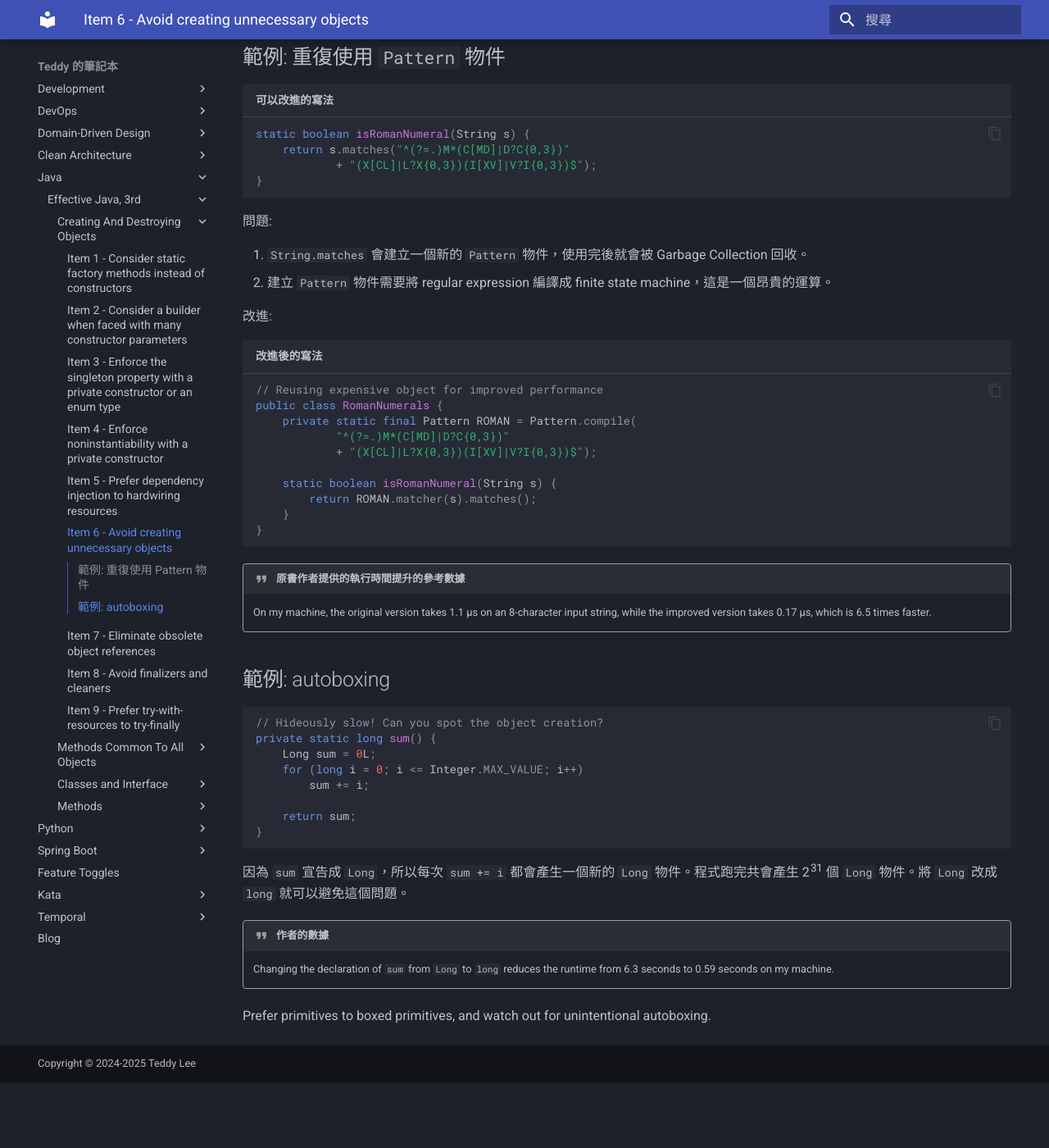
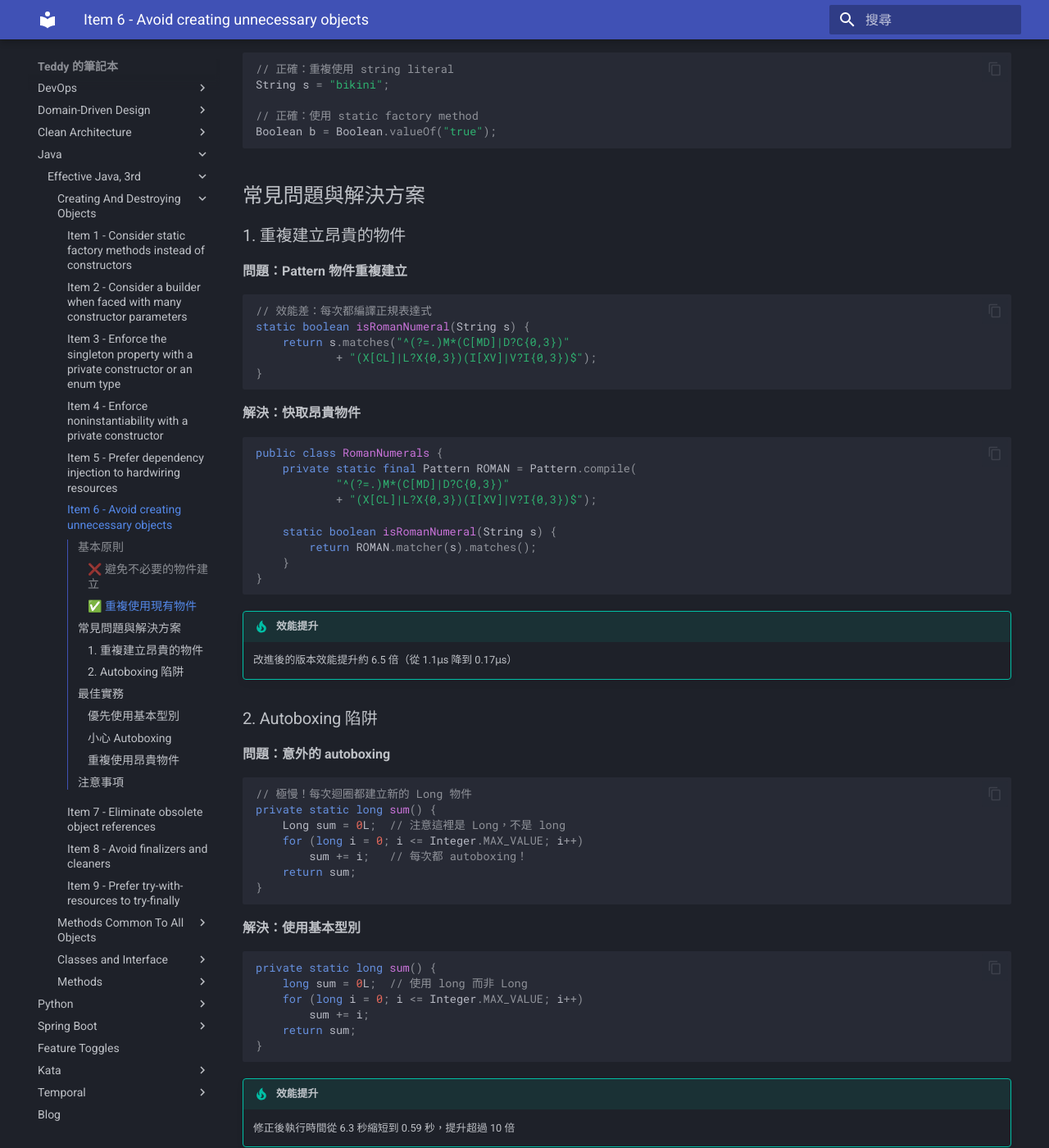
Before and after one commit to teddyprogramming/teddyprogramming.github.io, an MkDocs documentation site: the page built from docs/java/effective-java/006.md, in a window 1280 px wide and 1400 px high, scrolled down 472 px. Shown: the whole window at 82% size. Built offline with MkDocs 1.6.1 and Material for MkDocs 9.7.7, drawn with Linux system fonts in a browser that asks for light colours; before the commit the page ends 1792 px from its top, so only the background shows below that; some of the changed text lies outside the part shown.

````diff
--- a/docs/java/effective-java/006.md
+++ b/docs/java/effective-java/006.md
@@ -1,41 +1,46 @@
 # Item 6: Avoid creating unnecessary objects
 
-immutable object 通常可以 reuse，不必重新產生一個新的物件。
+避免建立不必要的物件，特別是在迴圈中或頻繁呼叫的方法裡。不可變物件 (immutable object) 通常可以重複使用。
+
+## 基本原則
+
+### ❌ 避免不必要的物件建立
 
 ```java
-String s = new String("bikini");  // 別這麼做 !!
+// 錯誤：每次都建立新的 String 物件
+String s = new String("bikini");
+
+// 錯誤：每次呼叫都建立新的 Boolean 物件
+Boolean b = new Boolean("true");
 ```
 
-應該這麼做
+### ✅ 重複使用現有物件
 
 ```java
+// 正確：重複使用 string literal
 String s = "bikini";
+
+// 正確：使用 static factory method
+Boolean b = Boolean.valueOf("true");
 ```
 
-這樣可以確保 `s` 會指向同一個物件，而不是重新產生一個新的物件。只要使用 constructor 就會產生新的物件。
+## 常見問題與解決方案
 
-通常 static factory methods 可以實作避免重複產生物件的效果。
+### 1. 重複建立昂貴的物件
 
-`Boolean.valueOf(String)` 優於 `Boolean(String)`，因為 `valueOf` 可以重複使用物件。
+**問題：Pattern 物件重複建立**
 
-## 範例: 重復使用 `Pattern` 物件
-
-```java title="可以改進的寫法"
+```java
+// 效能差：每次都編譯正規表達式
 static boolean isRomanNumeral(String s) {
     return s.matches("^(?=.)M*(C[MD]|D?C{0,3})"
             + "(X[CL]|L?X{0,3})(I[XV]|V?I{0,3})$");
 }
 ```
 
-問題:
+**解決：快取昂貴物件**
 
-1. `String.matches` 會建立一個新的 `Pattern` 物件，使用完後就會被 Garbage Collection 回收。
-2. 建立 `Pattern` 物件需要將 regular expression 編譯成 finite state machine，這是一個昂貴的運算。
-
-改進:
-
-```java title="改進後的寫法"
-// Reusing expensive object for improved performance
+```java
 public class RomanNumerals {
     private static final Pattern ROMAN = Pattern.compile(
             "^(?=.)M*(C[MD]|D?C{0,3})"
@@ -47,25 +52,65 @@
 }
 ```
 
-!!! quote "原書作者提供的執行時間提升的參考數據"
-    On my machine, the original version takes 1.1 µs on an 8-character input string, while the improved version takes 0.17 µs, which is 6.5 times faster.
+!!! tip "效能提升"
+    改進後的版本效能提升約 6.5 倍（從 1.1μs 降到 0.17μs）
 
-## 範例: autoboxing
+### 2. Autoboxing 陷阱
+
+**問題：意外的 autoboxing**
 
 ```java
-// Hideously slow! Can you spot the object creation?
+// 極慢！每次迴圈都建立新的 Long 物件
 private static long sum() {
-    Long sum = 0L;
+    Long sum = 0L;  // 注意這裡是 Long，不是 long
     for (long i = 0; i <= Integer.MAX_VALUE; i++)
-        sum += i;
-
+        sum += i;   // 每次都 autoboxing！
     return sum;
 }
 ```
 
-因為 `sum` 宣告成 `Long`，所以每次 `sum += i` 都會產生一個新的 `Long` 物件。程式跑完共會產生 2<sup>31</sup> 個 `Long` 物件。將 `Long` 改成 `long` 就可以避免這個問題。
+**解決：使用基本型別**
 
-!!! quote "作者的數據"
-    Changing the declaration of `sum` from `Long` to `long` reduces the runtime from 6.3 seconds to 0.59 seconds on my machine.
+```java
+private static long sum() {
+    long sum = 0L;  // 使用 long 而非 Long
+    for (long i = 0; i <= Integer.MAX_VALUE; i++)
+        sum += i;
+    return sum;
+}
+```
 
-Prefer primitives to boxed primitives, and watch out for unintentional autoboxing.
+!!! tip "效能提升"
+    修正後執行時間從 6.3 秒縮短到 0.59 秒，提升超過 10 倍
+
+## 最佳實務
+
+### 優先使用基本型別
+
+- ✅ `int`, `long`, `boolean` 等基本型別
+- ❌ `Integer`, `Long`, `Boolean` 等包裝類別
+
+### 小心 Autoboxing
+
+- 在迴圈中特別注意基本型別與包裝類別的混用
+- 效能敏感的程式碼避免意外的 boxing/unboxing
+
+### 重複使用昂貴物件
+
+- 將昂貴的物件 (如 Pattern) 宣告為 static final
+- 使用 static factory methods 而非 constructors
+- 考慮使用 object pool (但通常不建議)
+
+## 注意事項
+
+!!! warning "不要過度優化"
+    - 現代 JVM 已經高度優化，小物件的建立通常很便宜
+    - 不要為了避免物件建立而讓程式碼變得複雜
+    - 專注於明顯的效能瓶頸，如昂貴物件和 autoboxing
+
+!!! info "何時不需要擔心"
+    - 小且便宜的物件 (如 String, ArrayList)
+    - 不在熱點路徑上的程式碼
+    - 物件建立能提高程式清晰度的情況
+
+**核心原則：優先考慮程式碼清晰度，在明確的效能問題時才優化物件建立。**
````
Also changed, not shown: .github/instructions/copilot-commit-message-instructions.md (added).
